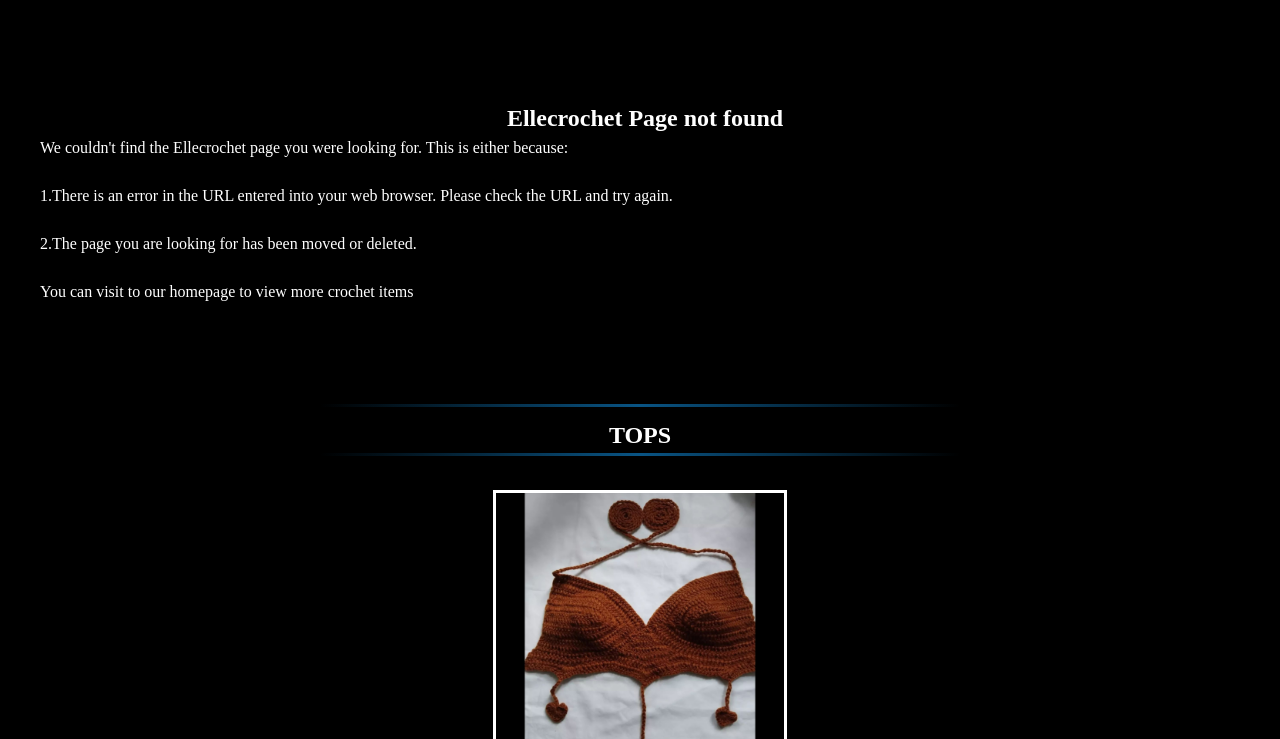
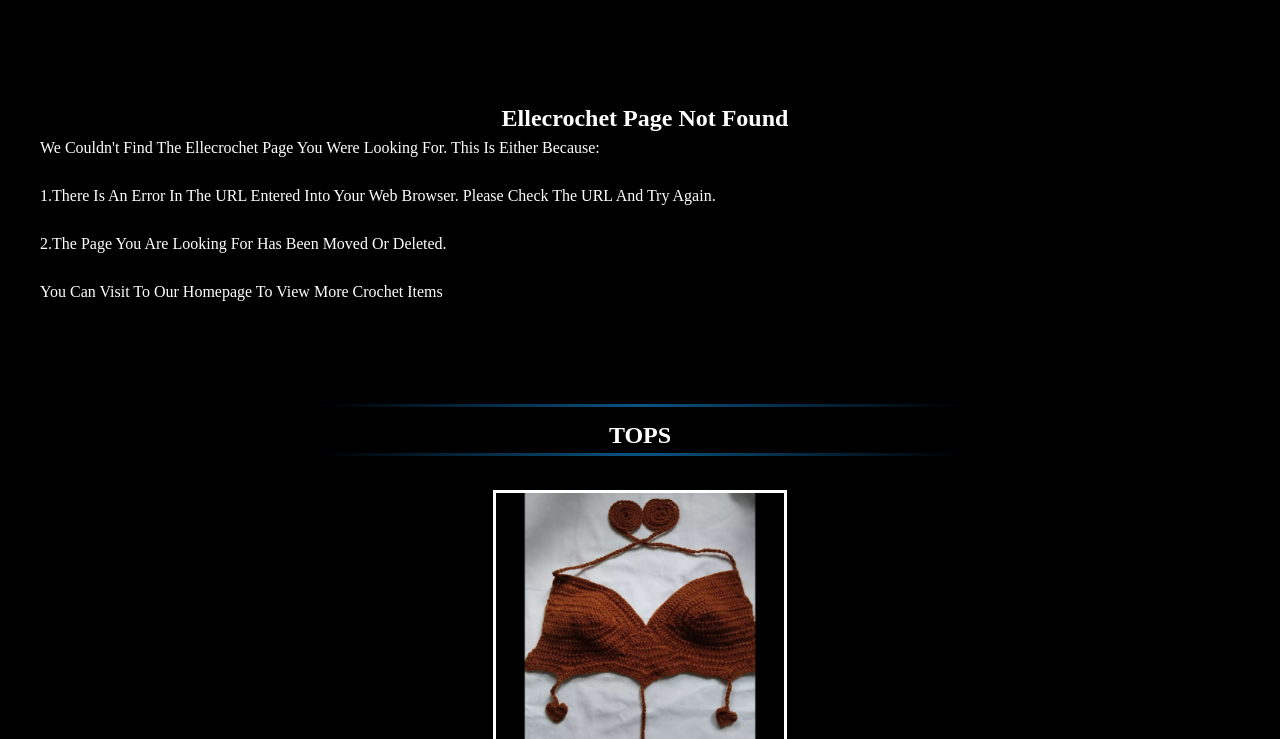
Before and after one commit to Jokibs/Ellecrotchet-, a plain HTML site: page 404.html in a window 1280 px wide. Shown: the top 739 px of the page. Drawn offline with Linux system fonts and the light colour scheme.

Commit message:
Update elle.css

```diff
--- a/elle.css
+++ b/elle.css
@@ -1,6 +1,6 @@
 *{margin: 0;padding: 0;}
      /* header */
-body{width: 100%;line-height: 1.5;color:white;background-color: black;text-decoration:capitalize;}
+body{width: 100%;line-height: 1.5;color:white;background-color: black;text-transform:capitalize;}
 body a{text-decoration:none;
 color: white;}
 h1{text-align:center;}
```
